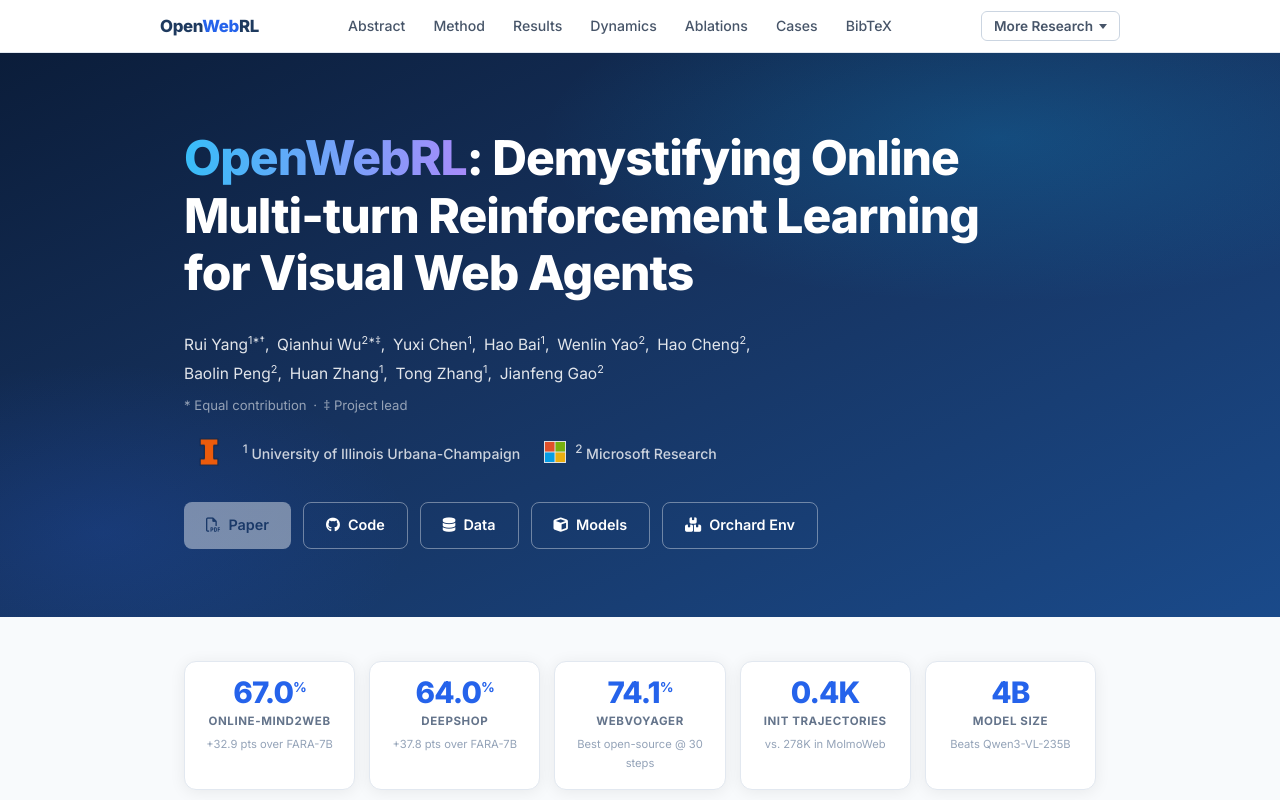
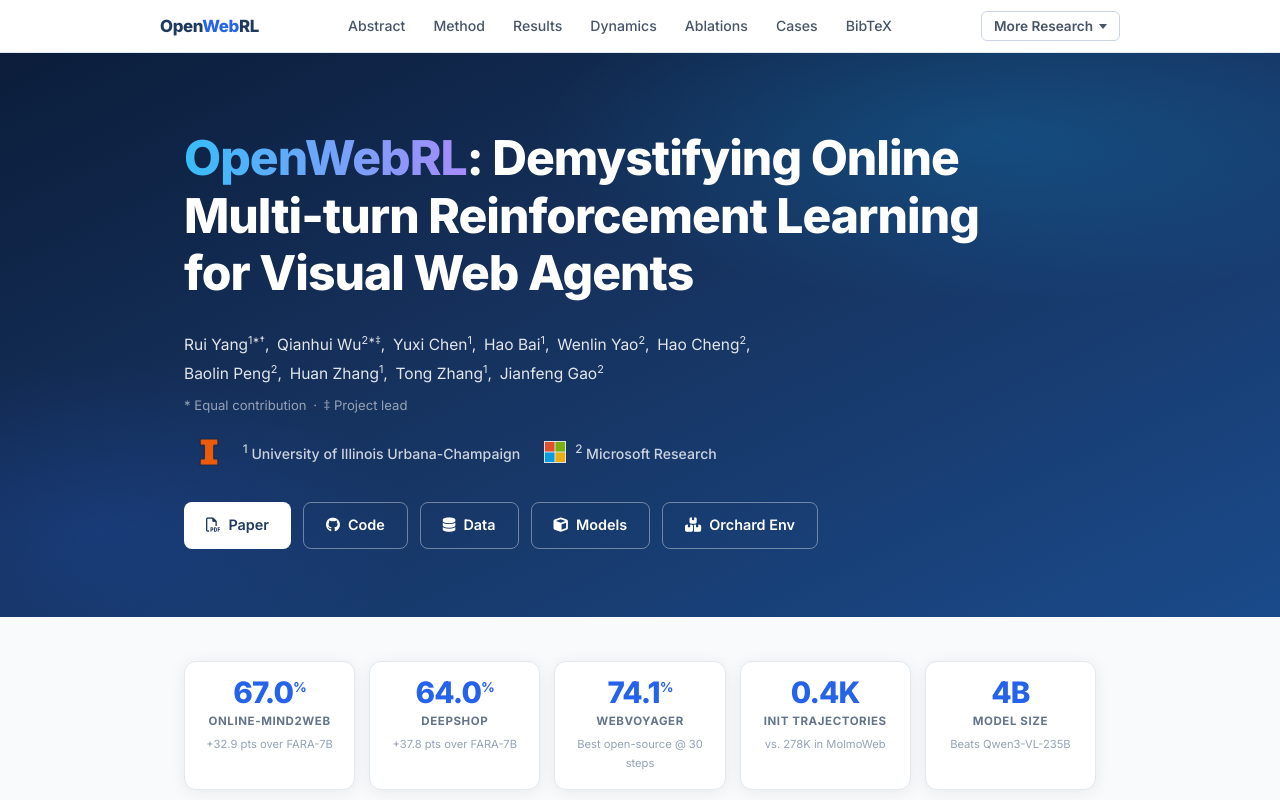
Before and after one commit to OpenWebRL/openwebrl.github.io, a plain HTML site: page index.html in a window 1280 px wide. Shown: the top 800 px of the page. Drawn offline with Linux system fonts and the light colour scheme.

Commit message:
Enable paper link button

```diff
--- a/index.html
+++ b/index.html
@@ -588,7 +588,7 @@
     </div>
 
     <div class="hero-buttons">
-      <a class="btn btn-white btn-dim" href="https://arxiv.org/abs/2606.02031" target="_blank" rel="noopener">
+      <a class="btn btn-white" href="https://arxiv.org/abs/2606.02031" target="_blank" rel="noopener">
         <i class="fa-regular fa-file-pdf"></i> Paper
       </a>
       <a class="btn btn-ghost" href="https://github.com/OpenWebRL/OpenWebRL" target="_blank" rel="noopener">
```
